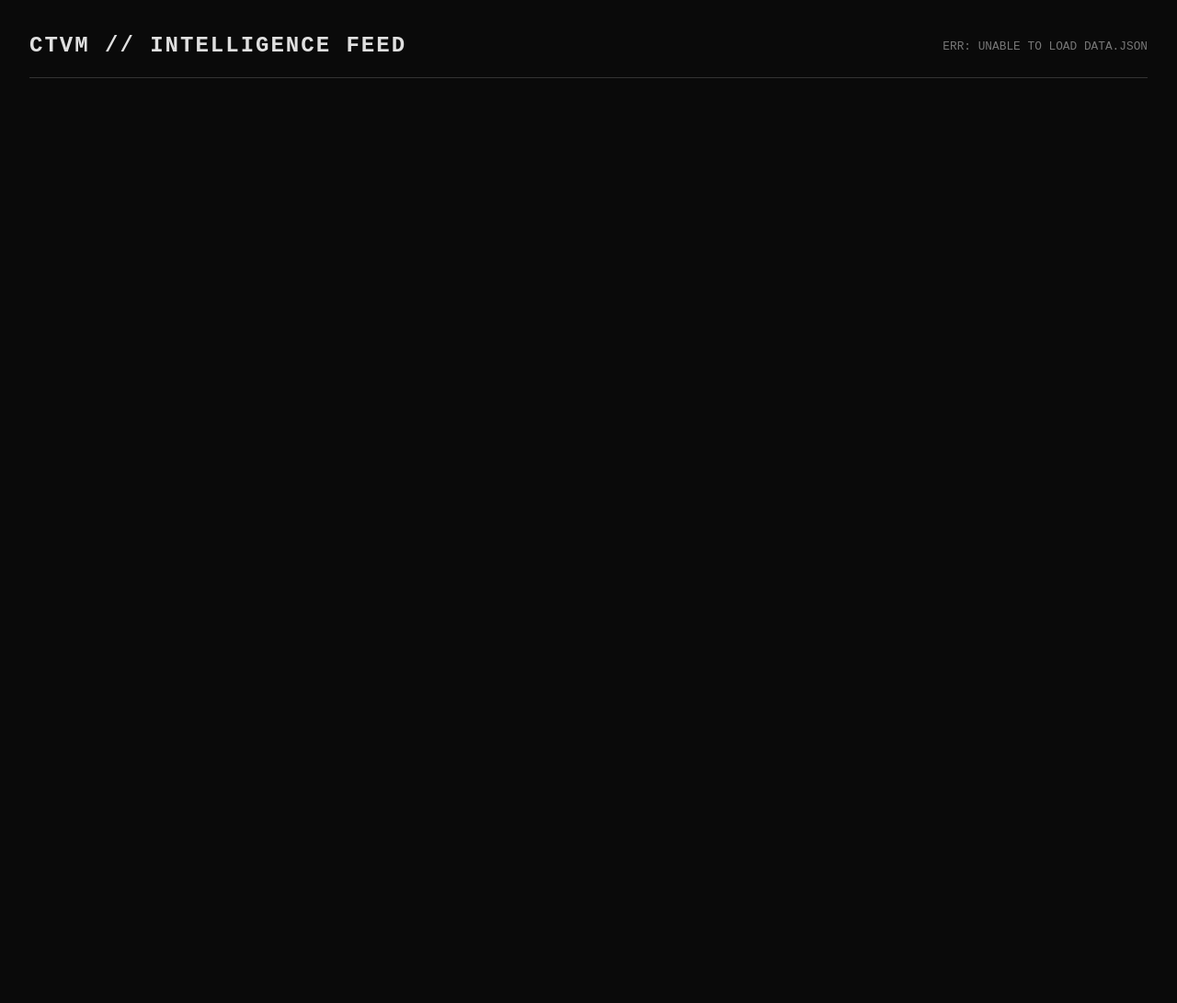
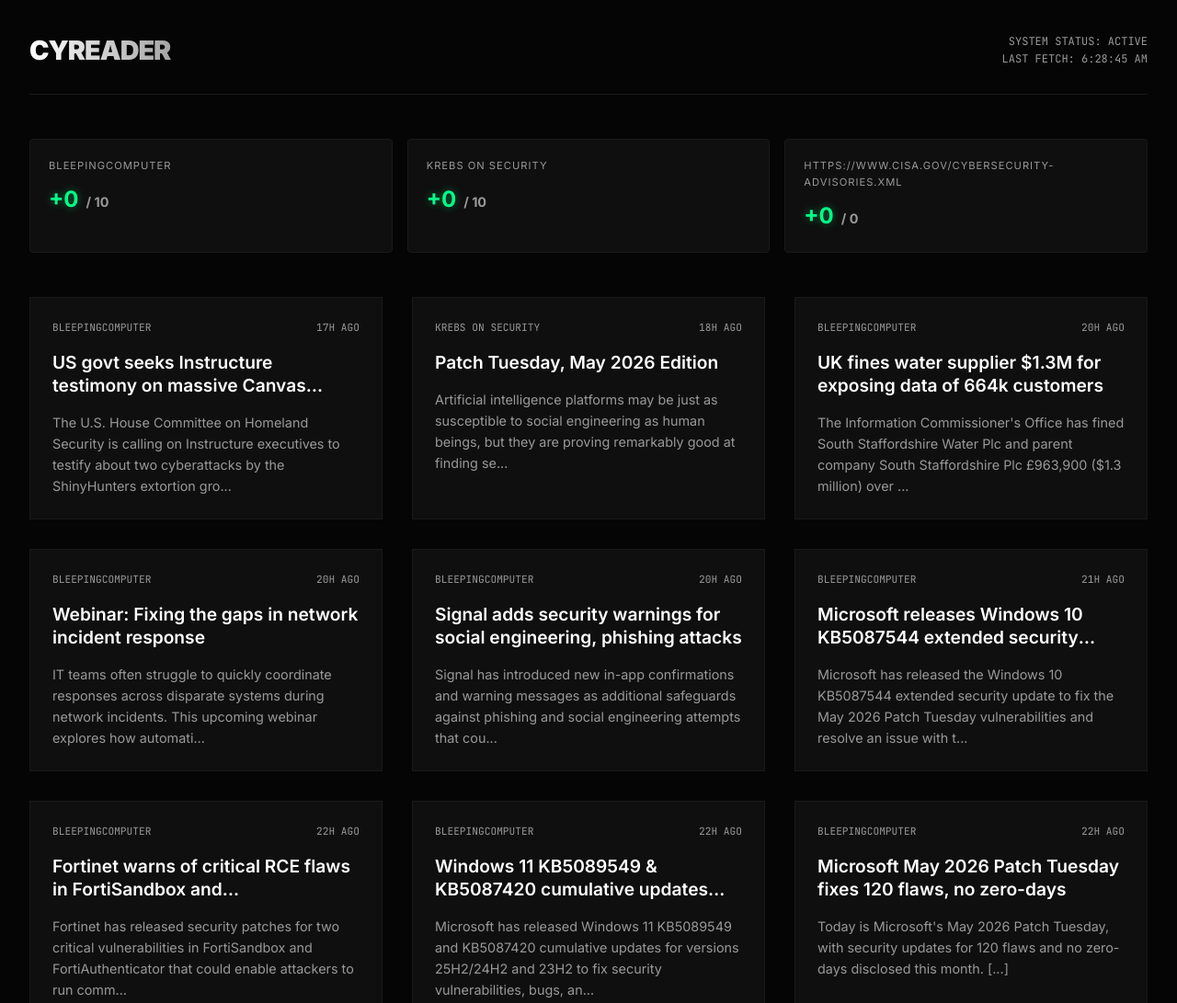
Before and after one commit to adamburnbox-beep/CyReader, a plain HTML site: page index.html in a window 1280 px wide. Shown: the top 1091 px of the page at 92% size. Before the commit the page ends 800 px from the top, so only its background shows below. Drawn offline with Linux system fonts and the light colour scheme; no server answers.

Commit message:
feat: implement article tracking with deduplication, statistics dashboard, and modernized UI

```diff
--- /dev/null
+++ b/data.json
@@ -0,0 +1,162 @@
+{
+  "stats": [
+    {
+      "source": "BleepingComputer",
+      "new_count": 0,
+      "total_count": 10
+    },
+    {
+      "source": "Krebs on Security",
+      "new_count": 0,
+      "total_count": 10
+    },
+    {
+      "source": "https://www.cisa.gov/cybersecurity-advisories.xml",
+      "new_count": 0,
+      "total_count": 0
+    }
+  ],
+  "articles": [
+    {
+      "title": "US govt seeks Instructure testimony on massive Canvas cyberattack",
+      "link": "https://www.bleepingcomputer.com/news/security/us-govt-seeks-instructure-testimony-on-massive-canvas-cyberattack/",
+      "summary": "The U.S. House Committee on Homeland Security is calling on Instructure executives to testify about two cyberattacks by the ShinyHunters extortion gro...",
+      "timestamp": 1778591395.0,
+      "source": "BleepingComputer"
+    },
+    {
+      "title": "Patch Tuesday, May 2026 Edition",
+      "link": "https://krebsonsecurity.com/2026/05/patch-tuesday-may-2026-edition/",
+      "summary": "Artificial intelligence platforms may be just as susceptible to social engineering as human beings, but they are proving remarkably good at finding se...",
+      "timestamp": 1778586405.0,
+      "source": "Krebs on Security"
+    },
+    {
+      "title": "UK fines water supplier $1.3M for exposing data of 664k customers",
+      "link": "https://www.bleepingcomputer.com/news/security/uk-fines-water-supplier-13m-for-exposing-data-of-664k-customers/",
+      "summary": "The Information Commissioner's Office has fined South Staffordshire Water Plc and parent company South Staffordshire Plc \u00a3963,900 ($1.3 million) over ...",
+      "timestamp": 1778581039.0,
+      "source": "BleepingComputer"
+    },
+    {
+      "title": "Webinar: Fixing the gaps in network incident response",
+      "link": "https://www.bleepingcomputer.com/news/security/webinar-fixing-the-gaps-in-network-incident-response/",
+      "summary": "IT teams often struggle to quickly coordinate responses across disparate systems during network incidents. This upcoming webinar explores how automati...",
+      "timestamp": 1778579164.0,
+      "source": "BleepingComputer"
+    },
+    {
+      "title": "Signal adds security warnings for social engineering, phishing attacks",
+      "link": "https://www.bleepingcomputer.com/news/security/signal-adds-security-warnings-for-social-engineering-phishing-attacks/",
+      "summary": "Signal has introduced new in-app confirmations and warning messages as additional safeguards against phishing and social engineering attempts that cou...",
+      "timestamp": 1778578831.0,
+      "source": "BleepingComputer"
+    },
+    {
+      "title": "Microsoft releases Windows 10 KB5087544 extended security update",
+      "link": "https://www.bleepingcomputer.com/news/microsoft/microsoft-releases-windows-10-kb5087544-extended-security-update/",
+      "summary": "Microsoft has released the Windows 10 KB5087544 extended security update to fix the May\u00a02026 Patch Tuesday vulnerabilities and resolve an issue with t...",
+      "timestamp": 1778576314.0,
+      "source": "BleepingComputer"
+    },
+    {
+      "title": "Fortinet warns of critical RCE flaws in FortiSandbox and FortiAuthenticator",
+      "link": "https://www.bleepingcomputer.com/news/security/fortinet-warns-of-critical-rce-flaws-in-fortisandbox-and-fortiauthenticator/",
+      "summary": "Fortinet has released security patches for two critical vulnerabilities in FortiSandbox and FortiAuthenticator that could enable attackers to run comm...",
+      "timestamp": 1778574189.0,
+      "source": "BleepingComputer"
+    },
+    {
+      "title": "Windows 11 KB5089549 & KB5087420 cumulative updates released",
+      "link": "https://www.bleepingcomputer.com/news/microsoft/windows-11-kb5089549-and-kb5087420-cumulative-updates-released/",
+      "summary": "Microsoft has released Windows 11 KB5089549 and KB5087420 cumulative updates for versions 25H2/24H2 and 23H2 to fix security vulnerabilities, bugs, an...",
+      "timestamp": 1778573352.0,
+      "source": "BleepingComputer"
+    },
+    {
+      "title": "Microsoft May 2026 Patch Tuesday fixes 120 flaws, no zero-days",
+      "link": "https://www.bleepingcomputer.com/news/microsoft/microsoft-may-2026-patch-tuesday-fixes-120-flaws-no-zero-days/",
+      "summary": "Today is Microsoft's May 2026\u00a0Patch Tuesday, with security updates for 120 flaws and no zero-days disclosed this month. [...]",
+      "timestamp": 1778573286.0,
+      "source": "BleepingComputer"
+    },
+    {
+      "title": "\u0160koda warns of customer data breach after online shop hack",
+      "link": "https://www.bleepingcomputer.com/news/security/skoda-warns-of-customer-data-breach-after-online-shop-hack/",
+      "summary": "\u0160koda Auto, a wholly owned subsidiary of the Volkswagen Group, has disclosed a data breach after attackers hacked its online shop and stole the person...",
+      "timestamp": 1778569621.0,
+      "source": "BleepingComputer"
+    },
+    {
+      "title": "Android 17 to expand banking scam call and privacy protections",
+      "link": "https://www.bleepingcomputer.com/news/security/android-17-to-expand-banking-scam-call-and-privacy-protections/",
+      "summary": "Android 17, expected to roll out next month, will introduce several security and privacy features focused on device theft, threat detection, and banki...",
+      "timestamp": 1778569200.0,
+      "source": "BleepingComputer"
+    },
+    {
+      "title": "Canvas Breach Disrupts Schools & Colleges Nationwide",
+      "link": "https://krebsonsecurity.com/2026/05/canvas-breach-disrupts-schools-colleges-nationwide/",
+      "summary": "An ongoing data extortion attack targeting the widely-used education technology platform Canvas disrupted classes and coursework at school districts a...",
+      "timestamp": 1778173126.0,
+      "source": "Krebs on Security"
+    },
+    {
+      "title": "Anti-DDoS Firm Heaped Attacks on Brazilian ISPs",
+      "link": "https://krebsonsecurity.com/2026/04/anti-ddos-firm-heaped-attacks-on-brazilian-isps/",
+      "summary": "A Brazilian tech firm that specializes in protecting networks from distributed denial-of-service (DDoS) attacks has been enabling a botnet responsible...",
+      "timestamp": 1777521866.0,
+      "source": "Krebs on Security"
+    },
+    {
+      "title": "\u2018Scattered Spider\u2019 Member \u2018Tylerb\u2019 Pleads Guilty",
+      "link": "https://krebsonsecurity.com/2026/04/scattered-spider-member-tylerb-pleads-guilty/",
+      "summary": "A 24-year-old British national and senior member of the cybercrime group \"Scattered Spider\" has pleaded guilty to wire fraud conspiracy and aggravated...",
+      "timestamp": 1776747239.0,
+      "source": "Krebs on Security"
+    },
+    {
+      "title": "Patch Tuesday, April 2026 Edition",
+      "link": "https://krebsonsecurity.com/2026/04/patch-tuesday-april-2026-edition/",
+      "summary": "Microsoft today pushed software updates to fix a staggering 167 security vulnerabilities in its Windows operating systems and related software, includ...",
+      "timestamp": 1776167279.0,
+      "source": "Krebs on Security"
+    },
+    {
+      "title": "Russia Hacked Routers to Steal Microsoft Office Tokens",
+      "link": "https://krebsonsecurity.com/2026/04/russia-hacked-routers-to-steal-microsoft-office-tokens/",
+      "summary": "Hackers linked to Russia's military intelligence units are using known flaws in older Internet routers to mass harvest authentication tokens from Micr...",
+      "timestamp": 1775545364.0,
+      "source": "Krebs on Security"
+    },
+    {
+      "title": "Germany Doxes \u201cUNKN,\u201d Head of RU Ransomware Gangs REvil, GandCrab",
+      "link": "https://krebsonsecurity.com/2026/04/germany-doxes-unkn-head-of-ru-ransomware-gangs-revil-gandcrab/",
+      "summary": "An elusive hacker who went by the handle \"UNKN\" and ran the early Russian ransomware groups GandCrab and REvil now has a name and a face. Authorities ...",
+      "timestamp": 1775405237.0,
+      "source": "Krebs on Security"
+    },
+    {
+      "title": "\u2018CanisterWorm\u2019 Springs Wiper Attack Targeting Iran",
+      "link": "https://krebsonsecurity.com/2026/03/canisterworm-springs-wiper-attack-targeting-iran/",
+      "summary": "A financially motivated data theft and extortion group is attempting to inject itself into the Iran war, unleashing a worm that spreads through poorly...",
+      "timestamp": 1774244584.0,
+      "source": "Krebs on Security"
+    },
+    {
+      "title": "Feds Disrupt IoT Botnets Behind Huge DDoS Attacks",
+      "link": "https://krebsonsecurity.com/2026/03/feds-disrupt-iot-botnets-behind-huge-ddos-attacks/",
+      "summary": "The U.S. Justice Department joined authorities in Canada and Germany in dismantling the online infrastructure behind four highly disruptive botnets th...",
+      "timestamp": 1773931759.0,
+      "source": "Krebs on Security"
+    },
+    {
+      "title": "Iran-Backed Hackers Claim Wiper Attack on Medtech Firm Stryker",
+      "link": "https://krebsonsecurity.com/2026/03/iran-backed-hackers-claim-wiper-attack-on-medtech-firm-stryker/",
+      "summary": "A hacktivist group with links to Iran's intelligence agencies is claiming responsibility for a data-wiping attack against Stryker, a global medical te...",
+      "timestamp": 1773210013.0,
+      "source": "Krebs on Security"
+    }
+  ],
+  "last_updated": 1778653725.0070431
+}
--- a/index.html
+++ b/index.html
@@ -6,104 +6,263 @@
     <title>CTVM // INTELLIGENCE FEED</title>
     <style>
         :root {
-            --bg: #0a0a0a;
-            --text: #e0e0e0;
-            --border: #333;
-            --accent: #d32f2f;
-            --dim: #777;
+            --bg: #050505;
+            --surface: #0f0f0f;
+            --border: #1a1a1a;
+            --text-primary: #ffffff;
+            --text-secondary: #999999;
+            --accent: #ff3e3e;
+            --accent-glow: rgba(255, 62, 62, 0.4);
+            --success: #00ff88;
+            --success-glow: rgba(0, 255, 136, 0.4);
         }
+
         body {
             background-color: var(--bg);
-            color: var(--text);
-            font-family: 'Courier New', Courier, monospace;
+            color: var(--text-primary);
+            font-family: 'Inter', -apple-system, BlinkMacSystemFont, 'Segoe UI', Roboto, sans-serif;
             margin: 0;
             padding: 2rem;
-            line-height: 1.5;
+            line-height: 1.6;
+            -webkit-font-smoothing: antialiased;
         }
+
         header {
-            border-bottom: 1px solid var(--border);
-            padding-bottom: 1rem;
-            margin-bottom: 2rem;
             display: flex;
             justify-content: space-between;
-            align-items: flex-end;
+            align-items: center;
+            margin-bottom: 3rem;
+            border-bottom: 1px solid var(--border);
+            padding-bottom: 1.5rem;
         }
-        h1 { margin: 0; font-size: 1.5rem; text-transform: uppercase; letter-spacing: 2px; }
+
+        .logo {
+            font-weight: 900;
+            font-size: 1.8rem;
+            letter-spacing: -1px;
+            text-transform: uppercase;
+            background: linear-gradient(90deg, #fff, #666);
+            -webkit-background-clip: text;
+            -webkit-text-fill-color: transparent;
+        }
+
+        .status-container {
+            text-align: right;
+            font-family: 'JetBrains Mono', monospace;
+            font-size: 0.75rem;
+            color: var(--text-secondary);
+        }
+
+        /* Dashboard Styles */
+        #dashboard {
+            display: grid;
+            grid-template-columns: repeat(auto-fit, minmax(200px, 1fr));
+            gap: 1rem;
+            margin-bottom: 3rem;
+        }
+
+        .stat-card {
+            background: var(--surface);
+            border: 1px solid var(--border);
+            padding: 1.25rem;
+            border-radius: 4px;
+            position: relative;
+            overflow: hidden;
+            transition: all 0.3s ease;
+        }
+
+        .stat-card:hover {
+            border-color: var(--text-secondary);
+            transform: translateY(-2px);
+        }
+
+        .stat-source {
+            font-size: 0.7rem;
+            text-transform: uppercase;
+            letter-spacing: 1px;
+            color: var(--text-secondary);
+            margin-bottom: 0.5rem;
+        }
+
+        .stat-value {
+            font-size: 1.5rem;
+            font-weight: 700;
+            display: flex;
+            align-items: baseline;
+            gap: 0.5rem;
+        }
+
+        .stat-new {
+            color: var(--success);
+            text-shadow: 0 0 10px var(--success-glow);
+        }
+
+        .stat-new.has-new {
+            animation: pulse-glow 2s infinite;
+        }
+
+        @keyframes pulse-glow {
+            0% { text-shadow: 0 0 5px var(--success-glow); }
+            50% { text-shadow: 0 0 20px var(--success-glow); opacity: 0.8; }
+            100% { text-shadow: 0 0 5px var(--success-glow); }
+        }
+
+        .stat-total {
+            font-size: 0.9rem;
+            color: var(--text-secondary);
+        }
+
+        /* Feed Grid Styles */
         #grid {
             display: grid;
-            grid-template-columns: repeat(auto-fill, minmax(350px, 1fr));
-            gap: 1.5rem;
+            grid-template-columns: repeat(auto-fill, minmax(380px, 1fr));
+            gap: 2rem;
         }
+
         .card {
+            background: var(--surface);
             border: 1px solid var(--border);
-            padding: 1rem;
-            background: #111;
+            padding: 1.5rem;
             display: flex;
             flex-direction: column;
-            transition: border-color 0.2s;
+            transition: all 0.4s cubic-bezier(0.16, 1, 0.3, 1);
+            position: relative;
         }
-        .card:hover { border-color: var(--dim); }
+
+        .card:hover {
+            border-color: var(--accent);
+            box-shadow: 0 10px 30px -10px rgba(0,0,0,0.5);
+            transform: scale(1.01);
+        }
+
+        .card::before {
+            content: '';
+            position: absolute;
+            top: 0;
+            left: 0;
+            width: 2px;
+            height: 0;
+            background: var(--accent);
+            transition: height 0.4s ease;
+        }
+
+        .card:hover::before {
+            height: 100%;
+        }
+
         .meta {
-            font-size: 0.8rem;
-            color: var(--dim);
-            margin-bottom: 0.5rem;
+            font-family: 'JetBrains Mono', monospace;
+            font-size: 0.7rem;
+            color: var(--text-secondary);
+            margin-bottom: 1rem;
             display: flex;
             justify-content: space-between;
+            text-transform: uppercase;
         }
+
         .title {
-            font-size: 1.1rem;
-            font-weight: bold;
-            margin-bottom: 0.5rem;
-            color: var(--text);
+            font-size: 1.2rem;
+            font-weight: 600;
+            line-height: 1.3;
+            margin-bottom: 1rem;
+            color: var(--text-primary);
             text-decoration: none;
+            display: -webkit-box;
+            -webkit-line-clamp: 2;
+            -webkit-box-orient: vertical;
+            overflow: hidden;
         }
-        .title:hover { text-decoration: underline; }
-        .summary { font-size: 0.9rem; color: #a0a0a0; flex-grow: 1; }
+
+        .title:hover {
+            color: var(--accent);
+        }
+
+        .summary {
+            font-size: 0.9rem;
+            color: var(--text-secondary);
+            flex-grow: 1;
+        }
+
         .new-badge {
-            color: var(--accent);
-            font-weight: bold;
-            animation: pulse 2s infinite;
+            background: var(--success);
+            color: #000;
+            padding: 0 4px;
+            font-size: 0.6rem;
+            font-weight: 900;
+            margin-left: 8px;
+            border-radius: 2px;
+            vertical-align: middle;
         }
-        @keyframes pulse {
-            0% { opacity: 1; }
-            50% { opacity: 0.5; }
-            100% { opacity: 1; }
+
+        @media (max-width: 600px) {
+            body { padding: 1rem; }
+            #grid { grid-template-columns: 1fr; }
         }
     </style>
+    <link href="https://fonts.googleapis.com/css2?family=Inter:wght@400;600;700;900&family=JetBrains+Mono&display=swap" rel="stylesheet">
 </head>
 <body>
 
 <header>
-    <h1>CTVM // INTELLIGENCE FEED</h1>
-    <div id="status" class="meta">Initializing...</div>
+    <div class="logo">CyReader <span style="font-weight: 300; opacity: 0.5;">// INTEL</span></div>
+    <div class="status-container">
+        <div>SYSTEM STATUS: ACTIVE</div>
+        <div id="status">LAST FETCH: --:--:--</div>
+    </div>
 </header>
 
-<div id="grid"></div>
+<div id="dashboard">
+    <!-- Dashboard stats will be injected here -->
+</div>
+
+<div id="grid">
+    <!-- Articles will be injected here -->
+</div>
 
 <script>
     async function loadFeed() {
         try {
             const response = await fetch('data.json');
             const data = await response.json();
+
+            const dashboard = document.getElementById('dashboard');
             const grid = document.getElementById('grid');
+            const status = document.getElementById('status');
+
+            // Render Dashboard
+            dashboard.innerHTML = '';
+            data.stats.forEach(stat => {
+                const hasNewClass = stat.new_count > 0 ? 'has-new' : '';
+                const statCard = `
+                    <div class="stat-card">
+                        <div class="stat-source">${stat.source}</div>
+                        <div class="stat-value">
+                            <span class="stat-new ${hasNewClass}">+${stat.new_count}</span>
+                            <span class="stat-total">/ ${stat.total_count}</span>
+                        </div>
+                    </div>
+                `;
+                dashboard.innerHTML += statCard;
+            });
+
+            // Render Feed
+            grid.innerHTML = '';
             const now = Date.now() / 1000;
-            const fourHours = 4 * 60 * 60;
 
-            grid.innerHTML = '';
+            data.articles.forEach(item => {
+                // We use the same 'new' logic as before for visual flair,
+                // but the dashboard specifically tracks new since last fetch.
+                const isVeryNew = (now - item.timestamp) < (2 * 60 * 60); // 2 hours
+                const badge = isVeryNew ? `<span class="new-badge">NEW</span>` : '';
 
-            data.forEach(item => {
-                const isNew = (now - item.timestamp) < fourHours;
-                const badge = isNew ? `<span class="new-badge">[NEW]</span>` : '';
-
-                // Format relative time (e.g., "2 hours ago")
                 const diffHours = Math.floor((now - item.timestamp) / 3600);
-                const timeString = diffHours === 0 ? "Just now" : `${diffHours}h ago`;
+                const timeString = diffHours === 0 ? "JUST NOW" : `${diffHours}H AGO`;
 
                 const card = `
                     <div class="card">
                         <div class="meta">
                             <span>${item.source}</span>
-                            <span>${badge} ${timeString}</span>
+                            <span>${timeString}${badge}</span>
                         </div>
                         <a href="${item.link}" target="_blank" class="title">${item.title}</a>
                         <div class="summary">${item.summary}</div>
@@ -112,9 +271,11 @@
                 grid.innerHTML += card;
             });
 
-            document.getElementById('status').innerText = `Last fetch: ${new Date().toLocaleTimeString()}`;
+            const lastUpdated = new Date(data.last_updated * 1000).toLocaleTimeString();
+            status.innerText = `LAST FETCH: ${lastUpdated}`;
         } catch (error) {
-            document.getElementById('status').innerText = "ERR: UNABLE TO LOAD DATA.JSON";
+            console.error(error);
+            document.getElementById('status').innerText = "SYSTEM ERR: DATA_LOAD_FAILED";
         }
     }
 
```
Also changed, not shown: 1 other file.
